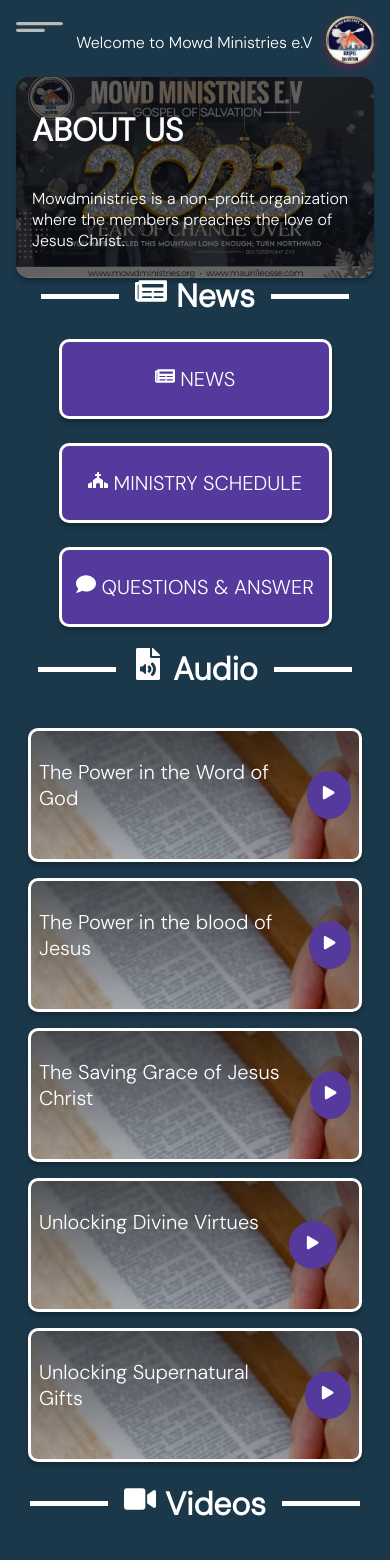
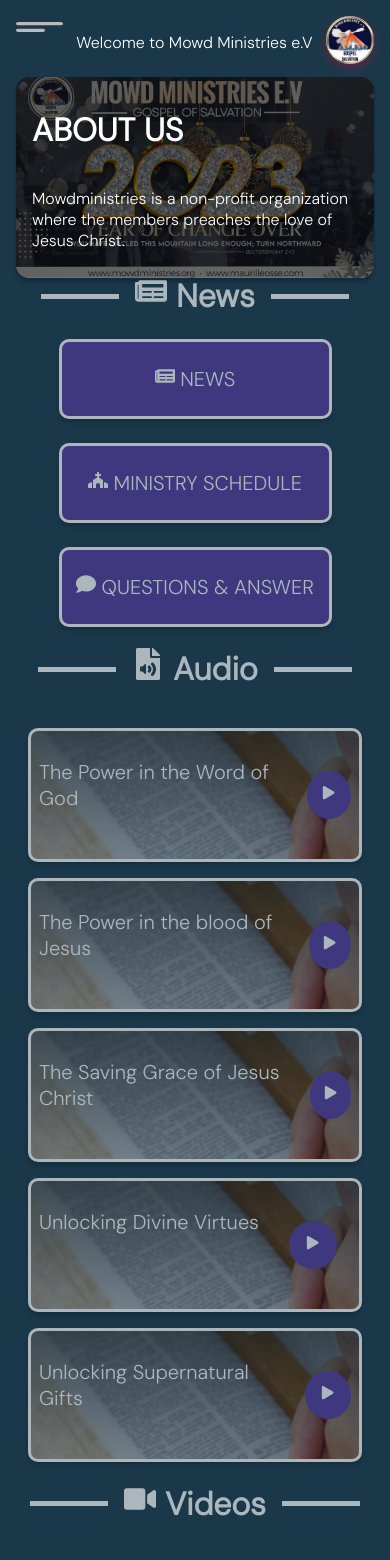
Before and after one commit to Baouldguyd/mowdmin, a React (Create React App) app: page / in a window 390 px wide. Shown: the top 1560 px of the page. Built offline with nearby package versions, Linux system fonts and the light colour scheme; grey boxes are pictures that could not be loaded.

Commit message:
latest
dee

```diff
--- a/src/App.css
+++ b/src/App.css
@@ -240,6 +240,21 @@
       gap: 0.8rem;
     }
 
+    @keyframes fade-in {
+      from {
+        opacity: 0;
+      }
+      to {
+        opacity: 1;
+      }
+    }
+
+    .fade-in {
+      animation: fade-in 10s ease-in-out; /* Adjust the duration and easing as needed */
+    }
+
+
+
 
 
 
--- a/src/Components/Sample/Audio.jsx
+++ b/src/Components/Sample/Audio.jsx
@@ -3,7 +3,7 @@
 
 const Audio = () => {
   return (
-    <div className='audio'>
+    <div className='audio fade-in appear'>
         <div className='events'>
             <div className='line'></div>
 
--- a/src/Components/Sample/News.jsx
+++ b/src/Components/Sample/News.jsx
@@ -3,7 +3,7 @@
 
 const News = () => {
   return (
-    <div className='news'>
+    <div className='news fade-in appear'>
 
         <div className='events'>
             <div className='line'></div>
--- a/src/Components/Sample/SocialMedia.jsx
+++ b/src/Components/Sample/SocialMedia.jsx
@@ -16,12 +16,13 @@
         </div>
 
         <div className='socialIcons'>
-            <div className='playDiv'><button><FaEnvelope  className='playIcon'/></button></div>
-            <div className='playDiv'><button><FaFacebook className='playIcon'/></button></div>
+
+            <div className='playDiv'><a href="mailto:info@mowdministries.org"><button><FaEnvelope  className='playIcon'/></button></a></div>
+            <div className='playDiv'><a href="https://web.facebook.com/GospleofSalvation"><button><FaFacebook className='playIcon'/></button></a></div>
             <div className='playDiv'><button><FaTwitter className='playIcon'/></button></div>
             <div className='playDiv'><button><FaYoutube className='playIcon'/></button></div>
             <div className='playDiv'><button><FaTiktok className='playIcon'/></button></div>
-            <div className='playDiv'><button><FaPhone className='playIcon'/></button></div>
+            <div className='playDiv'><a href="tel:+491744370644"><button><FaPhone className='playIcon'/></button></a></div>
 
 
 
@@ -30,14 +31,14 @@
 
         </div>
 
-        <div className='events'>
+        {/* <div className='events'>
             <div className='line'></div>
 
             <div className='eventsHeadline'>
                 <h1> Donate </h1>
             </div>
             <div className='line'></div>
-        </div>
+        </div> */}
 
 
 
--- a/src/Components/Sample/Video.jsx
+++ b/src/Components/Sample/Video.jsx
@@ -1,9 +1,14 @@
 import React from 'react'
 import { FaVideo } from 'react-icons/fa';
 
+
 const Video = () => {
+
+
+
+
   return (
-    <div className='video'>
+    <div className='video fade-in' >
         <div className='events'>
             <div className='line'></div>
 
--- a/src/Home.jsx
+++ b/src/Home.jsx
@@ -10,7 +10,7 @@
 const Home = () => {
   return (
     <div>
-        <Header/>
+        <Header />
         <AboutUs/>
         {/* <EventsApp /> */}
         <News/>
```
